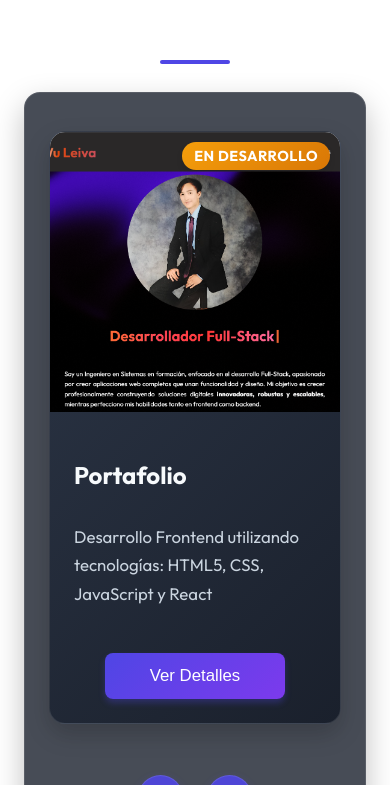
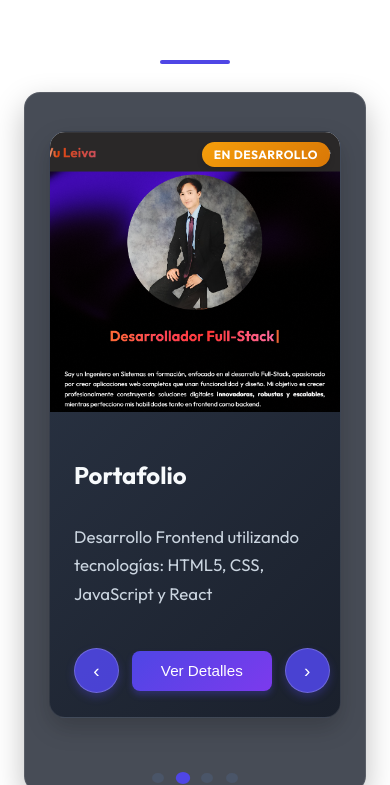
Before and after one commit to Eugenewu11/Portafolio, a React (Vite) app: page / in a window 390 px wide. Shown: the part 1215-2000 px from the top of the page. Built offline with nearby package versions, Linux system fonts and the light colour scheme.

Commit message:
05.2-Cambios de diseño

```diff
--- a/src/components/Proyectos.jsx
+++ b/src/components/Proyectos.jsx
@@ -1,8 +1,11 @@
-import React, { useState, useEffect } from 'react';
+import React, { useState, useEffect, useRef } from 'react';
 import '../css/proyectosCarousel.css';
 
 const ProyectosCarousel = () => {
   const [currentIndex, setCurrentIndex] = useState(0);
+  const [isMobile, setIsMobile] = useState(false);
+  const touchStartX = useRef(null);
+  const touchEndX = useRef(null);
   const [projects, setProjects] = useState([
     {
       id: 1,
@@ -37,10 +40,22 @@ const ProyectosCarousel = () => {
       description: "Espera mi próximo proyecto!",
       status: "PRÓXIMAMENTE",
       image: null,
-      githubUrl: "hhttps://github.com/Eugenewu11",
+      githubUrl: "https://github.com/Eugenewu11",
       imageType: null
     }
   ]);
+
+  // Detectar si es móvil
+  useEffect(() => {
+    const checkIsMobile = () => {
+      setIsMobile(window.innerWidth <= 768);
+    };
+
+    checkIsMobile();
+    window.addEventListener('resize', checkIsMobile);
+
+    return () => window.removeEventListener('resize', checkIsMobile);
+  }, []);
 
   const nextSlide = () => {
     setCurrentIndex((prevIndex) =>
@@ -62,6 +77,36 @@ const ProyectosCarousel = () => {
     window.open(url, '_blank', 'noopener,noreferrer');
   };
 
+  // Funciones para manejar gestos táctiles
+  const handleTouchStart = (e) => {
+    if (!isMobile) return;
+    touchStartX.current = e.touches[0].clientX;
+  };
+
+  const handleTouchMove = (e) => {
+    if (!isMobile) return;
+    touchEndX.current = e.touches[0].clientX;
+  };
+
+  const handleTouchEnd = () => {
+    if (!isMobile || !touchStartX.current || !touchEndX.current) return;
+
+    const distance = touchStartX.current - touchEndX.current;
+    const isLeftSwipe = distance > 50;
+    const isRightSwipe = distance < -50;
+
+    if (isLeftSwipe) {
+      nextSlide();
+    }
+    if (isRightSwipe) {
+      prevSlide();
+    }
+
+    // Reset valores
+    touchStartX.current = null;
+    touchEndX.current = null;
+  };
+
   useEffect(() => {
     const interval = setInterval(() => {
       nextSlide();
@@ -75,7 +120,12 @@ const ProyectosCarousel = () => {
       <div className="container">
         <h2 className="section-title">Proyectos</h2>
 
-        <div className="carousel">
+        <div
+          className="carousel"
+          onTouchStart={handleTouchStart}
+          onTouchMove={handleTouchMove}
+          onTouchEnd={handleTouchEnd}
+        >
           <div className="carousel-container">
             {projects.map((project, index) => (
               <div
@@ -104,18 +154,39 @@ const ProyectosCarousel = () => {
                   <div className="project-content">
                     <h3 className="project-title">{project.title}</h3>
                     <p className="project-description">{project.description}</p>
+
+                    {/* Botones en móvil - Una sola fila */}
+                    {isMobile ? (
+                      <div className="mobile-controls-row">
+                        <button className="mobile-control-btn prev" onClick={prevSlide}>
+                          &#8249;
+                        </button>
+                        <button
+                          className="project-button mobile-details-btn"
+                          onClick={() => openGithub(project.githubUrl)}
+                        >
+                          Ver Detalles
+                        </button>
+                        <button className="mobile-control-btn next" onClick={nextSlide}>
+                          &#8250;
+                        </button>
+                      </div>
+                    ) : (
                       <button
                         className="project-button"
                         onClick={() => openGithub(project.githubUrl)}
                       >
                         Ver Detalles
                       </button>
+                    )}
                   </div>
                 </div>
               </div>
             ))}
           </div>
 
+          {/* Controles solo para desktop */}
+          {!isMobile && (
             <div className="carousel-controls">
               <button className="control-btn prev" onClick={prevSlide}>
                 &#8249;
@@ -124,6 +195,7 @@ const ProyectosCarousel = () => {
                 &#8250;
               </button>
             </div>
+          )}
 
           <div className="carousel-indicators">
             {projects.map((_, index) => (
@@ -136,6 +208,12 @@ const ProyectosCarousel = () => {
           </div>
         </div>
 
+        {/* Indicador de swipe para móvil */}
+        {isMobile && (
+          <div className="swipe-indicator">
+            <span>Desliza para ver más proyectos ← →</span>
+          </div>
+        )}
       </div>
     </section>
   );
--- a/src/components/Tecnologias.jsx
+++ b/src/components/Tecnologias.jsx
@@ -27,8 +27,8 @@ function Tecnologias() {
             logos={techLogos}
             speed={90}
             direction="left"
-            logoHeight={64}
-            gap={50}
+            logoHeight={90}
+            gap={60}
             pauseOnHover
             scaleOnHover
             fadeOut={false}
--- a/src/css/Inicio.css
+++ b/src/css/Inicio.css
@@ -110,7 +110,7 @@
 
     .texto-div {
         margin: 3rem 4rem;
-        font-size: 1rem;
+        font-size: 1.2rem;
         text-align: center;
         line-height: 1.4;
     }
--- a/src/css/TextType.css
+++ b/src/css/TextType.css
@@ -57,7 +57,7 @@
 
 @media (max-width: 768px) {
     .text-type {
-        font-size: 2.5rem;
+        font-size: 2.2rem;
         margin-top: 2rem;
         text-align: center;
     }
--- a/src/css/proyectosCarousel.css
+++ b/src/css/proyectosCarousel.css
@@ -41,6 +41,7 @@
   background: rgba(26, 32, 44, 0.8);
   backdrop-filter: blur(10px);
   border: 1px solid rgba(255, 255, 255, 0.1);
+  touch-action: pan-y pinch-zoom;
 }
 
 .carousel-container {
@@ -85,7 +86,6 @@
   justify-content: center;
 }
 
-
 .project-image img {
   width: 100%;
   height: 100%;
@@ -93,7 +93,6 @@
   object-position: top center;
   transition: transform 0.5s ease;
 }
-
 
 .project-image img.screenshot-image {
   object-fit: contain;
@@ -273,6 +272,60 @@
   background: #718096;
 }
 
+/* Estilos para controles móviles en fila */
+.mobile-controls-row {
+  display: flex;
+  align-items: center;
+  justify-content: space-between;
+  gap: 1rem;
+  width: 100%;
+  margin-top: auto;
+}
+
+.mobile-control-btn {
+  background: rgba(79, 70, 229, 0.9);
+  border: none;
+  width: 50px;
+  height: 50px;
+  border-radius: 50%;
+  display: flex;
+  align-items: center;
+  justify-content: center;
+  font-size: 1.3rem;
+  color: white;
+  cursor: pointer;
+  transition: all 0.3s ease;
+  box-shadow: 0 4px 8px rgba(79, 70, 229, 0.3);
+  border: 1px solid rgba(255, 255, 255, 0.2);
+  flex-shrink: 0;
+}
+
+.mobile-control-btn:hover, .mobile-control-btn:active {
+  background: rgba(79, 70, 229, 1);
+  transform: scale(0.95);
+  box-shadow: 0 2px 6px rgba(79, 70, 229, 0.4);
+}
+
+.mobile-details-btn {
+  flex-grow: 1;
+  max-width: 200px;
+  align-self: center !important;
+  margin: 0 !important;
+  padding: 0.8rem 1.5rem;
+  font-size: 1rem;
+  border-radius: 8px;
+}
+
+/* Indicador de swipe */
+.swipe-indicator {
+  text-align: center;
+  color: #94a3b8;
+  font-size: 0.9rem;
+  margin-top: 1rem;
+  opacity: 0.7;
+  font-style: italic;
+}
+
 @media (max-width: 1024px) {
   .projects-section {
     padding: 3rem 1.5rem;
@@ -296,94 +349,75 @@
 }
 
 @media (max-width: 768px) {
-
-  .carousel-controls {
-    position: static !important;
-    transform: none !important;
-    width: 100% !important;
-    padding: 0 !important;
-    margin: 1rem 0 !important;
-    justify-content: center !important;
-    gap: 2rem !important;
-    pointer-events: auto !important;
+  .project-card {
+    height: auto !important;
+    min-height: 520px !important;
   }
 
-  .control-btn {
-    position: relative !important;
-    background: rgba(79, 70, 229, 0.9) !important;
-    color: white !important;
-    width: 50px !important;
-    height: 50px !important;
-    box-shadow: 0 4px 10px rgba(79, 70, 229, 0.3) !important;
+  .project-content {
+    padding: 1.5rem !important;
+    display: flex !important;
+    flex-direction: column !important;
+  }
+
+  .project-description {
+    min-height: 70px !important;
+    margin-bottom: 1.5rem !important;
   }
 
   .carousel-indicators {
-    margin-top: 0.5rem !important;
-    padding: 0.5rem 0 !important;
+    padding: 1rem 0 0.5rem 0 !important;
   }
 
   .indicator {
-    width: 8px !important;
-    height: 8px !important;
-    border-radius: 50% !important;
+    width: 10px !important;
+    height: 10px !important;
   }
 
   .indicator.active {
     transform: scale(1.2) !important;
   }
 
-  .project-content {
-    display: flex !important;
-    flex-direction: column !important;
-    justify-content: space-between !important;
-    padding: 1.5rem !important;
+  /* Ocultar controles desktop en móvil */
+  .carousel-controls {
+    display: none !important;
   }
 
-  .project-button {
-    align-self: center !important;
-    margin-top: 1rem !important;
-    width: 100% !important;
-    max-width: 200px !important;
+  .mobile-controls-row {
+    margin-top: 1rem;
   }
 
-
-  .project-description {
-    min-height: 80px !important;
-  }
-
-  .project-card {
-    height: auto !important;
-    min-height: 500px !important;
+  .swipe-indicator {
+    font-size: 0.85rem;
+    margin-top: 0.5rem;
   }
 }
 
 @media (max-width: 480px) {
-  .carousel-controls {
-    gap: 1.5rem !important;
-    margin-top: 0.8rem !important;
+  .mobile-control-btn {
+    width: 45px !important;
+    height: 45px !important;
+    font-size: 1.2rem !important;
   }
 
-  .control-btn {
-    width: 45px !important;
-    height: 45px !important;
-  }
-
-  .project-button {
-    max-width: 180px !important;
-    padding: 0.8rem 1.5rem !important;
+  .mobile-details-btn {
+    padding: 0.7rem 1.2rem !important;
+    font-size: 0.95rem !important;
   }
 
   .project-status {
     top: 10px !important;
     right: 10px !important;
-    font-size: 0.9rem !important;
+    font-size: 0.75rem !important;
     padding: 5px 12px !important;
   }
 
-  .indicator {
-    width: 12px !important;
-    height: 12px !important;
-    border-radius: 50% !important;
+  .mobile-controls-row {
+    gap: 0.8rem !important;
+  }
+
+  .swipe-indicator {
+    font-size: 0.8rem;
   }
 }
 
@@ -391,28 +425,37 @@
 @media (max-height: 500px) and (orientation: landscape) and (max-width: 768px) {
   .project-card {
     flex-direction: row !important;
-    height: 200px !important;
+    height: 280px !important;
     min-height: auto !important;
   }
 
   .project-image {
-    width: 35% !important;
+    width: 40% !important;
     height: 100% !important;
   }
 
   .project-content {
-    width: 65% !important;
+    width: 60% !important;
     padding: 1rem !important;
   }
 
-  .project-button {
+  .mobile-controls-row {
+    gap: 0.5rem !important;
     margin-top: 0.5rem !important;
-    padding: 0.5rem 1rem !important;
-    font-size: 1rem !important;
-    max-width: 150px !important;
   }
 
-  .carousel-controls {
-    margin-top: 0.5rem !important;
+  .mobile-control-btn {
+    width: 40px !important;
+    height: 40px !important;
+    font-size: 1.1rem !important;
+  }
+
+  .mobile-details-btn {
+    padding: 0.5rem 1rem !important;
+    font-size: 0.9rem !important;
+  }
+
+  .swipe-indicator {
+    display: none;
   }
 }
```
Also changed, not shown: src/components/DarkveilBg.jsx (+27 -4 lines). Lines whose indentation alone changed are shown as unchanged.
